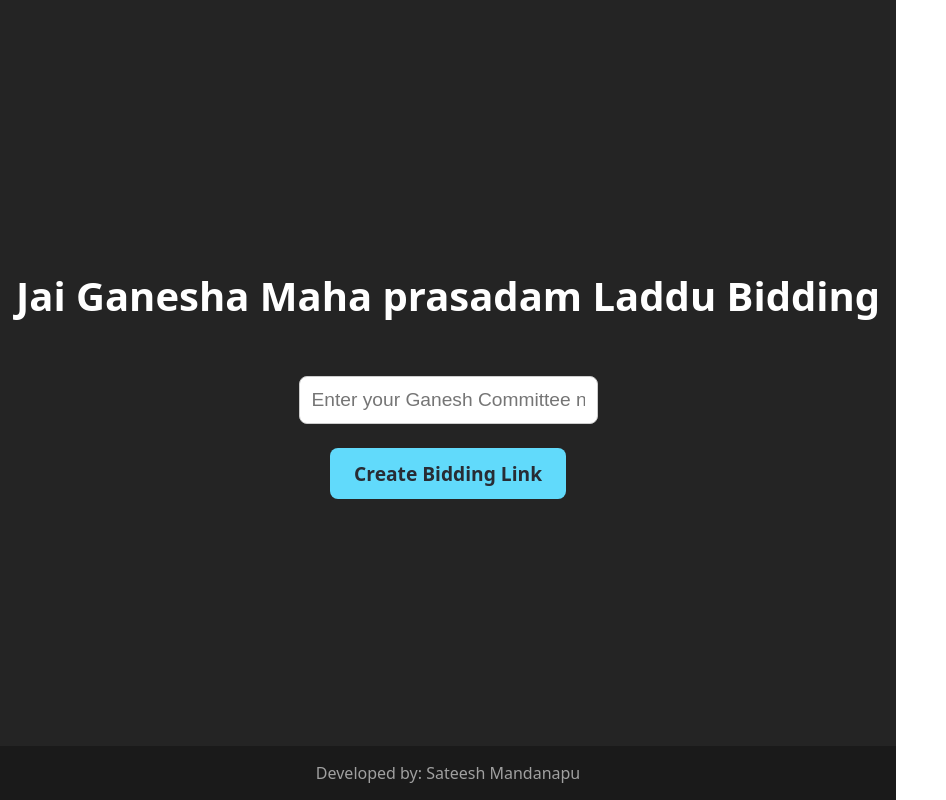
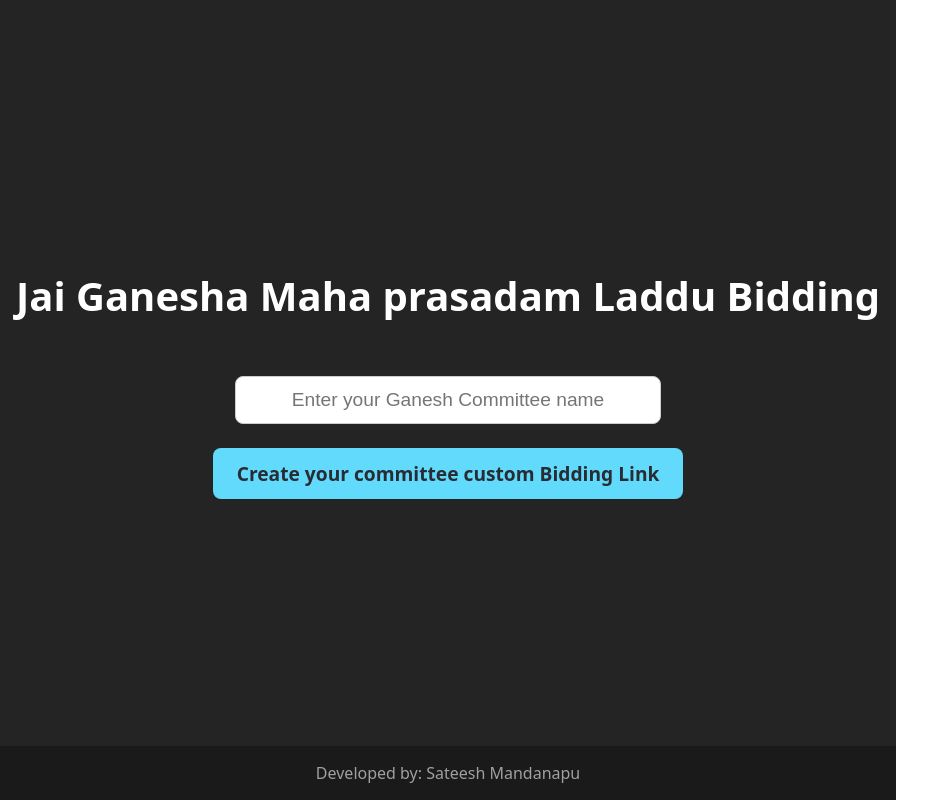
Before and after one commit to Smandanapu/Bidding-app, a React (Vite) app in the folder client/: page / in a window 1280 px wide. Shown: the whole page, without its empty margins (0-946 px from the left). Built offline with nearby package versions, Linux system fonts and the light colour scheme; no server answers.

Commit message:
Chore: Update button text on landing page

```diff
--- a/client/src/HomePage.jsx
+++ b/client/src/HomePage.jsx
@@ -10,8 +10,6 @@ function HomePage() {
       alert('Please enter a name for the committee.');
       return;
     }
-
-    // --- This is the corrected block ---
     const apiUrl = import.meta.env.VITE_API_URL || 'http://localhost:5001';
     fetch(`${apiUrl}/api/committees`, {
       method: 'POST',
@@ -45,6 +43,7 @@ function HomePage() {
   return (
     <div className="page-container">
       <h1>Jai Ganesha Maha prasadam Laddu Bidding</h1>
+
       {!newCommitteeSlug ? (
         <div className="form-container">
           <input
@@ -55,7 +54,7 @@ function HomePage() {
             placeholder="Enter your Ganesh Committee name"
           />
           <button onClick={handleCreateCommittee} className="create-button">
-            Create Bidding Link
+            Create your committee custom Bidding Link
           </button>
         </div>
       ) : (
```
